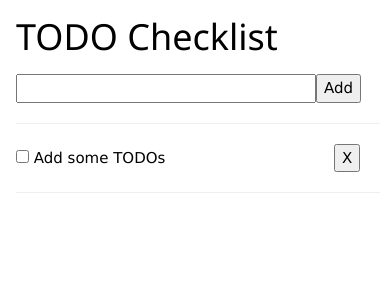
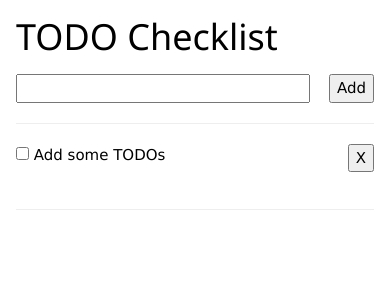
Before and after one commit to michaeltelford/todo, a React (Create React App) app: page / in a window 390 px wide. Shown: the top 300 px of the page. Built offline with nearby package versions, Linux system fonts and the light colour scheme.

Commit message:
Improved the CSS styling

```diff
--- a/public/index.html
+++ b/public/index.html
@@ -6,9 +6,8 @@
     <link rel="stylesheet" href="https://www.w3schools.com/w3css/4/w3.css">
     <meta name="viewport" content="width=device-width, initial-scale=1" />
     <meta name="theme-color" content="#000000" />
-    <meta
-      name="description"
-      content="Web site created using create-react-app"
+    <meta name="author" content="Michael Telford" />
+    <meta name="description" content="TODO checklist application"
     />
     <link rel="apple-touch-icon" href="%PUBLIC_URL%/logo192.png" />
     <!--
@@ -25,7 +24,7 @@
       work correctly both with client-side routing and a non-root public URL.
       Learn how to configure a non-root public URL by running `npm run build`.
     -->
-    <title>React App</title>
+    <title>TODO</title>
   </head>
   <body>
     <noscript>You need to enable JavaScript to run this app.</noscript>
--- a/src/Add.js
+++ b/src/Add.js
@@ -4,8 +4,8 @@ class Add extends React.Component {
   render() {
     return (
       <form onSubmit={this.submitHandler}>
-        <input id='add_name_input' type='text' />
-        <input type='submit' value='Add' />
+        <input id='input_add_name' type='text' />
+        <input id='input_add_submit' type='submit' value='Add' />
       </form>
     );
   }
@@ -13,7 +13,7 @@ class Add extends React.Component {
   submitHandler = evt => {
     evt.preventDefault();
 
-    const nameInput = document.getElementById('add_name_input');
+    const nameInput = document.getElementById('input_add_name');
     const newTodo = {
       name: nameInput.value,
       done: false,
--- a/src/Checkbox.js
+++ b/src/Checkbox.js
@@ -3,14 +3,15 @@ import React from 'react';
 class Checkbox extends React.Component {
   render() {
     return (
-      <>
+      <div>
         <label>
           <input type='checkbox' name={this.props.name}
           checked={this.props.checked} onChange={this.toggleHandler} />
           {' ' + this.props.name + ' '}
         </label>
-        <button onClick={this.removeHandler}>X</button>
-      </>
+        <input class='input_remove_todo' type='button' value='X'
+        onClick={this.removeHandler} />
+      </div>
     );
   }
 
--- a/src/index.css
+++ b/src/index.css
@@ -1,13 +1,29 @@
 #root {
-  width: 26.4em;
+  width: 80%;
+  max-width: 40em;
   margin: 0 auto;
 }
 
-label {
-  min-width: 21.2em;
-  display: inline-block;
+#input_add_name {
+  width: 87%;
 }
 
-#add_name_input {
-  min-width: 20em;
+#input_add_submit {
+  float: right;
 }
+
+.input_remove_todo {
+  float: right;
+}
+
+@media screen and (max-width: 600px) {
+  #root {
+    width: 100%;
+  }
+}
+
+@media screen and (max-width: 610px) {
+  #input_add_name {
+    width: 82%;
+  }
+}
```
